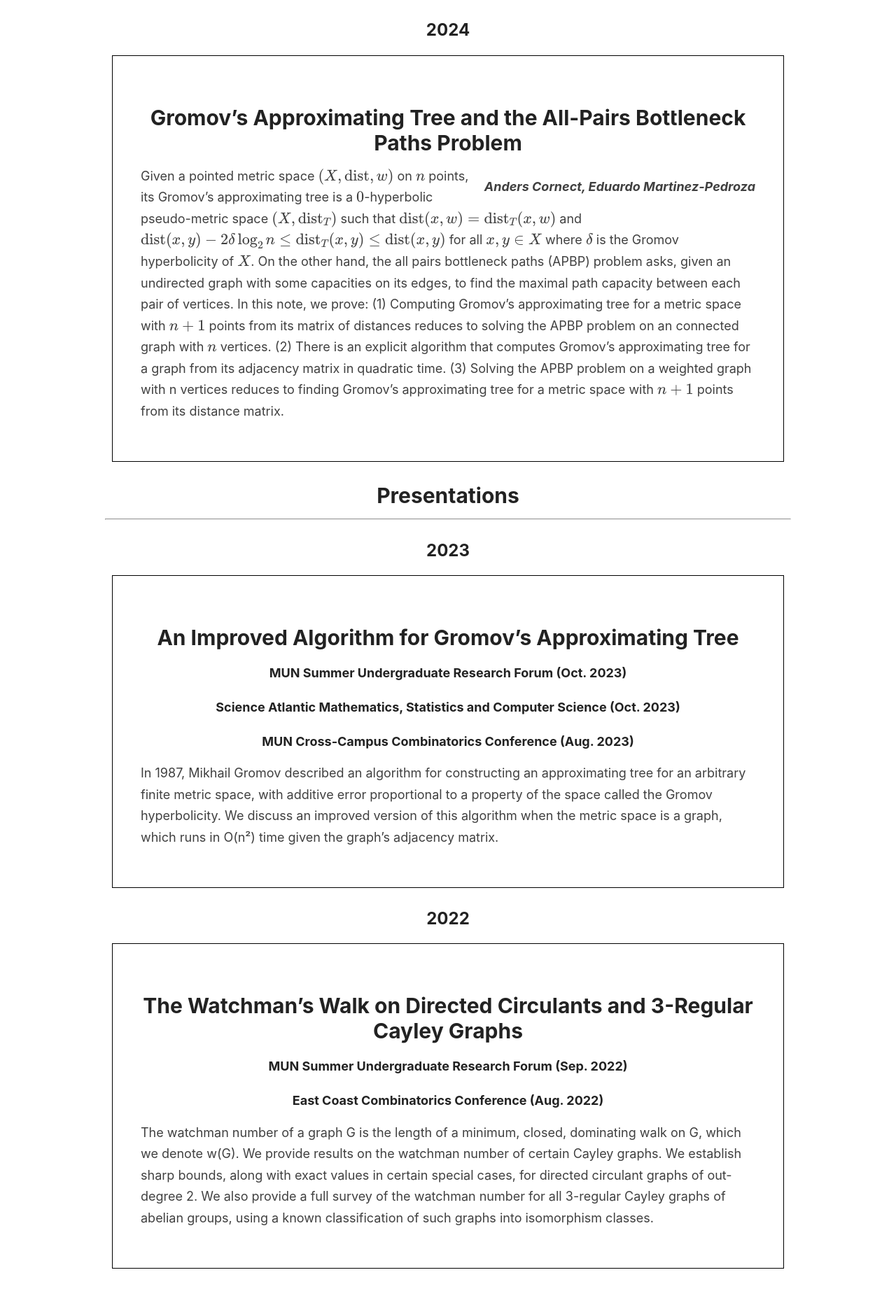
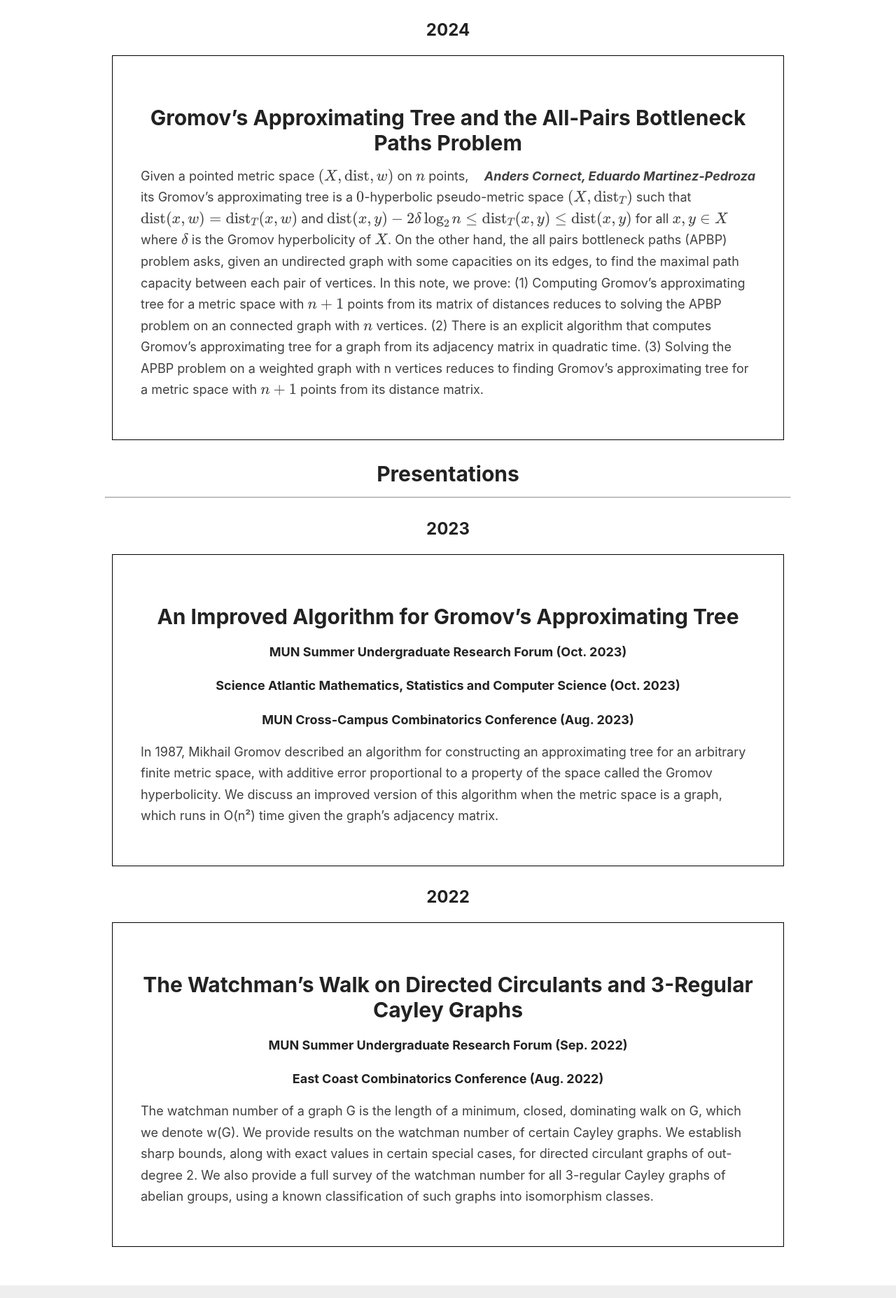
Before and after one commit to And-ers/And-ers.github.io, a Jekyll site: the page built from _pages/publications.md, in a window 1280 px wide. Shown: the part 810-2665 px from the top of the page at 70% size. Built offline with Jekyll 4.4.1, drawn with Linux system fonts in a browser that asks for light colours.

Commit message:
modified:   _pages/publications.md

```diff
--- a/_pages/publications.md
+++ b/_pages/publications.md
@@ -34,9 +34,15 @@ The weak-cop number of a graph, introduced by Lee et al (2023), is a quasi-isome
 
 # [Gromov's Approximating Tree and the All-Pairs Bottleneck Paths Problem](https://arxiv.org/abs/2408.05338)
 
-<p style="float:right;" markdown="1">
+<p style="text-align:left;" markdown="1">
+
+
+
+<span style="float:right;" markdown="1">
 
 ***Anders Cornect, Eduardo Martinez-Pedroza***
+
+</span>
 
 </p>
 
```
